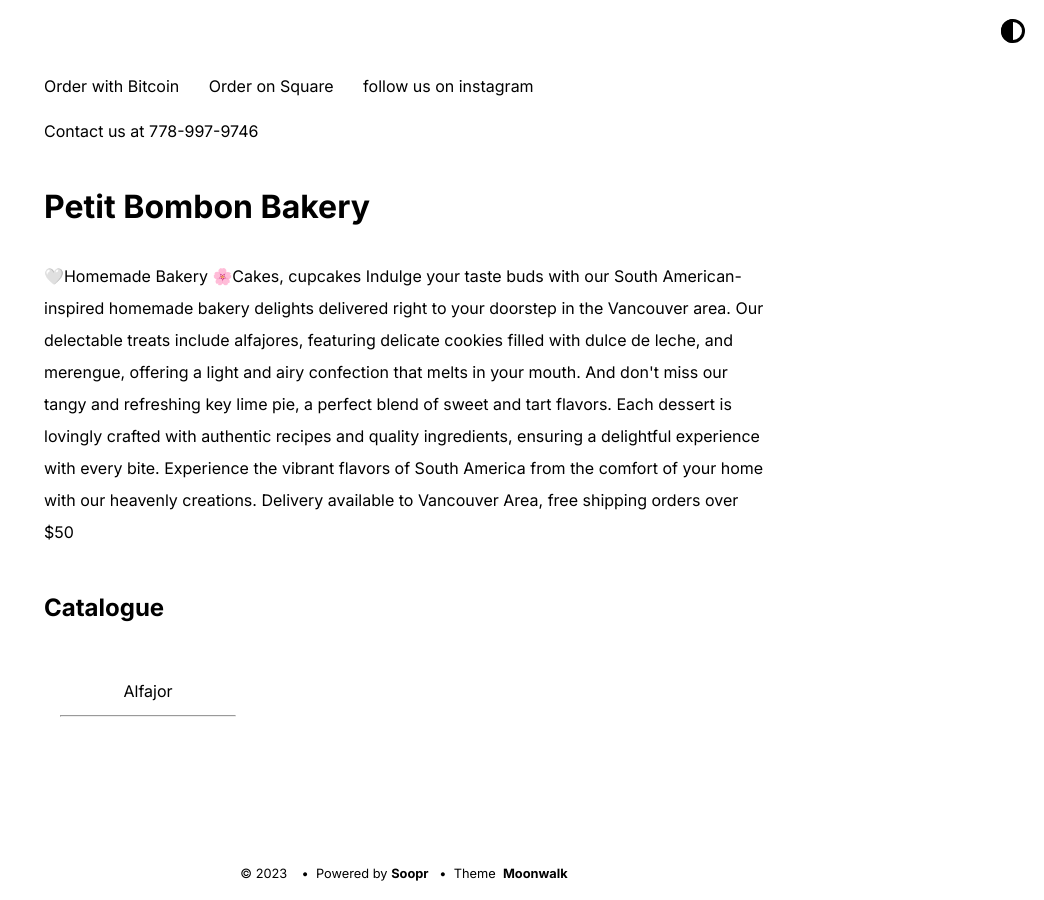
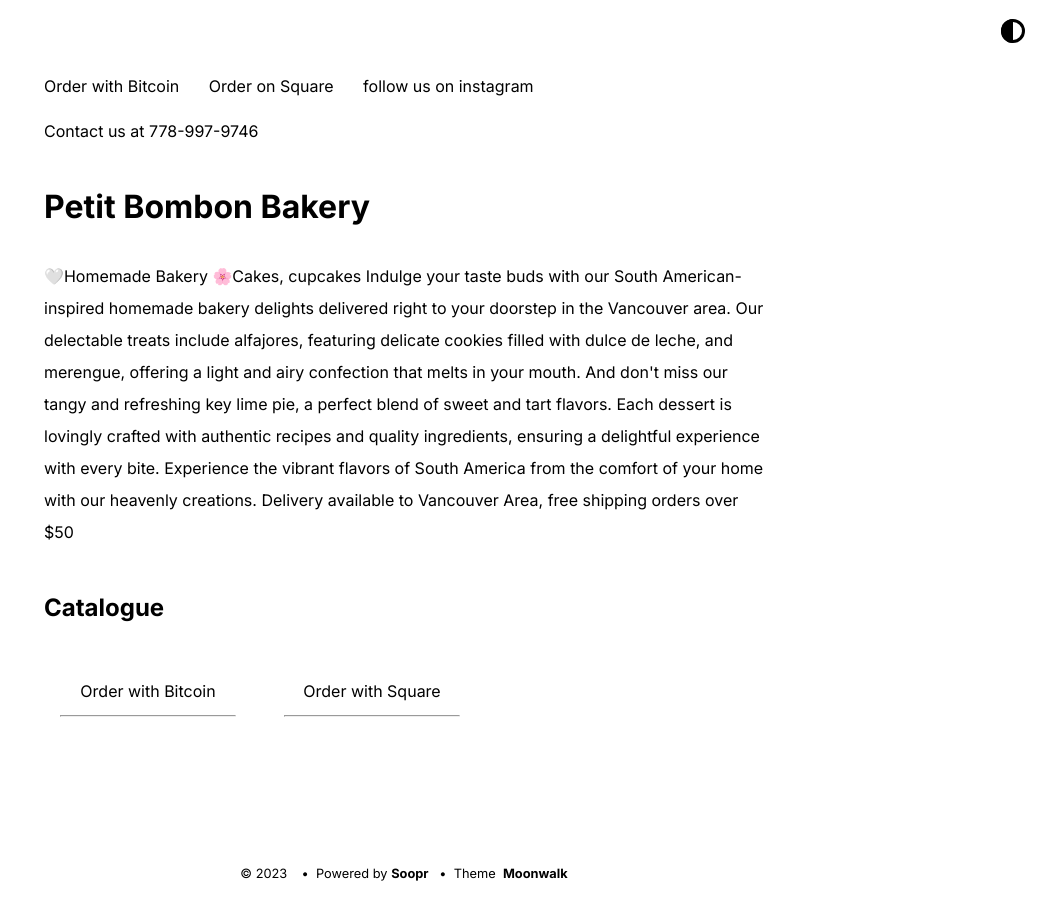
Before and after one commit to jpgaviria2/petitbombon, a Jekyll site: the page built from index.md, in a window 1280 px wide. Shown: the whole page, without its empty margins (236-1280 px from the left). Built offline with Jekyll 4.4.1, drawn with Linux system fonts in a browser that asks for light colours.

Commit message:
Update home.yml

```diff
--- a/_data/home.yml
+++ b/_data/home.yml
@@ -12,8 +12,12 @@ navbar_entries:
     url: false
 
 project_entries:
-  - title: Alfajor
-    url: https://square.link/u/Kv9UAYG4
+  - title: Order with Bitcoin
+    url: https://merchants.bullbitcoin.com/apps/2icUSQZHf2ViWGNYe7PpidwqoRW4/pos
+    desc:
+
+  - title: Order with Square
+    url: https://petit-bombon.square.site/
     desc:
 
   #- title: Bitcoin incentives
```
